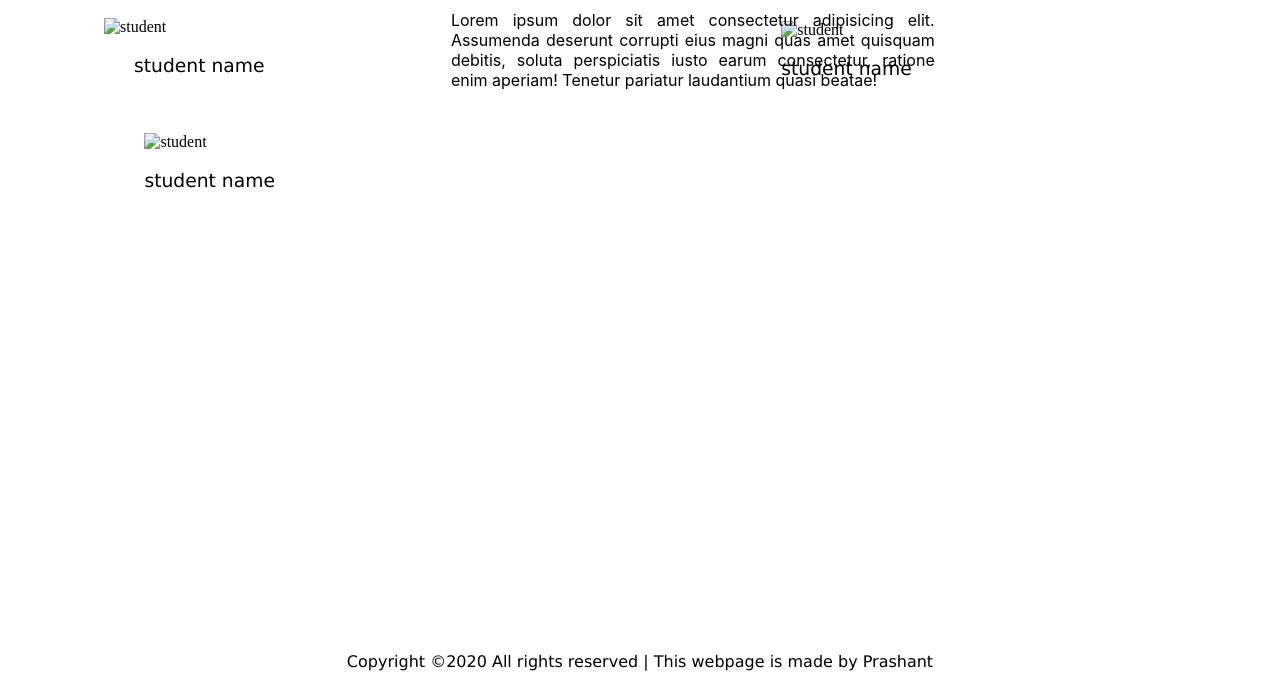
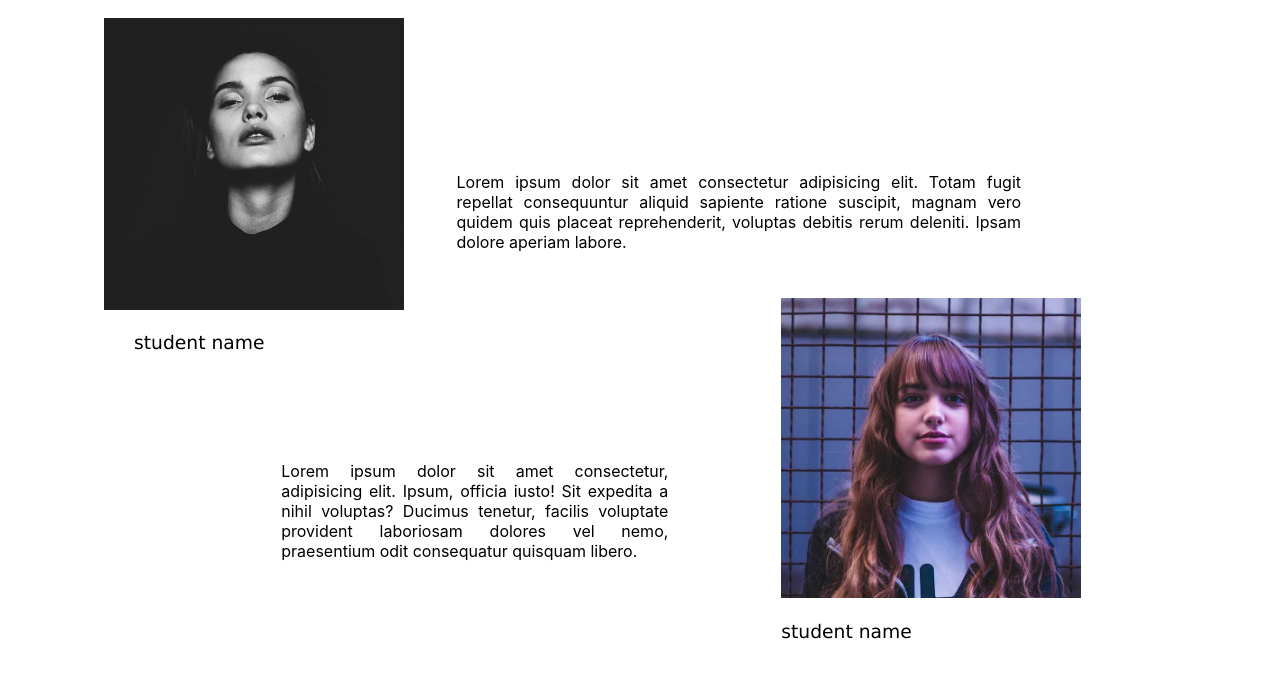
Before and after one commit to Prashantch265/Project, a plain HTML site: page studentvoice.html in a window 1280 px wide. Shown: the part 176-860 px from the top of the page. Drawn offline with Linux system fonts and the light colour scheme.

Commit message:
second commit

```diff
--- a/studentvoice.html
+++ b/studentvoice.html
@@ -39,7 +39,7 @@
                   <h1></h1>
                 <div class="left">
                     <div class="left_column">
-                    <img src="../photon/images/img_2.jpg" alt="student"/>
+                    <img src="../Project/img/img_2.jpg" alt="student"/>
                     <h3 style="left: 30px;">student name</h3>
                     </div>
                     <div class="right_column">
@@ -48,7 +48,7 @@
                 </div>
                 <div class="right">
                     <div class="right_column">
-                        <img src="../photon/images/person_1.jpg" alt="student"/>
+                        <img src="../Project/img/person_1.jpg" alt="student"/>
                         <h3>student name</h3>
                         <div class="left_column" style="left: -500px; top: -200px;">
                             <p class="message">Lorem ipsum dolor sit amet consectetur, adipisicing elit. Ipsum, officia iusto! Sit expedita a nihil voluptas? Ducimus tenetur, facilis voluptate provident laboriosam dolores vel nemo, praesentium odit consequatur quisquam libero.</p>
@@ -57,7 +57,7 @@
                 </div>
                 <div class="center">
                     <div class="mid_column">
-                        <img src="../photon/images/person_2.jpg" alt="student"/>
+                        <img src="../Project/img/person_2.jpg" alt="student"/>
                         <h3>student name</h3>
                     </div>
                     <div class="right_column">
```
Also changed, not shown: contact.html (+1 -1 lines), img/img_2.jpg (added), img/person_1.jpg (added), img/person_2.jpg (added).
